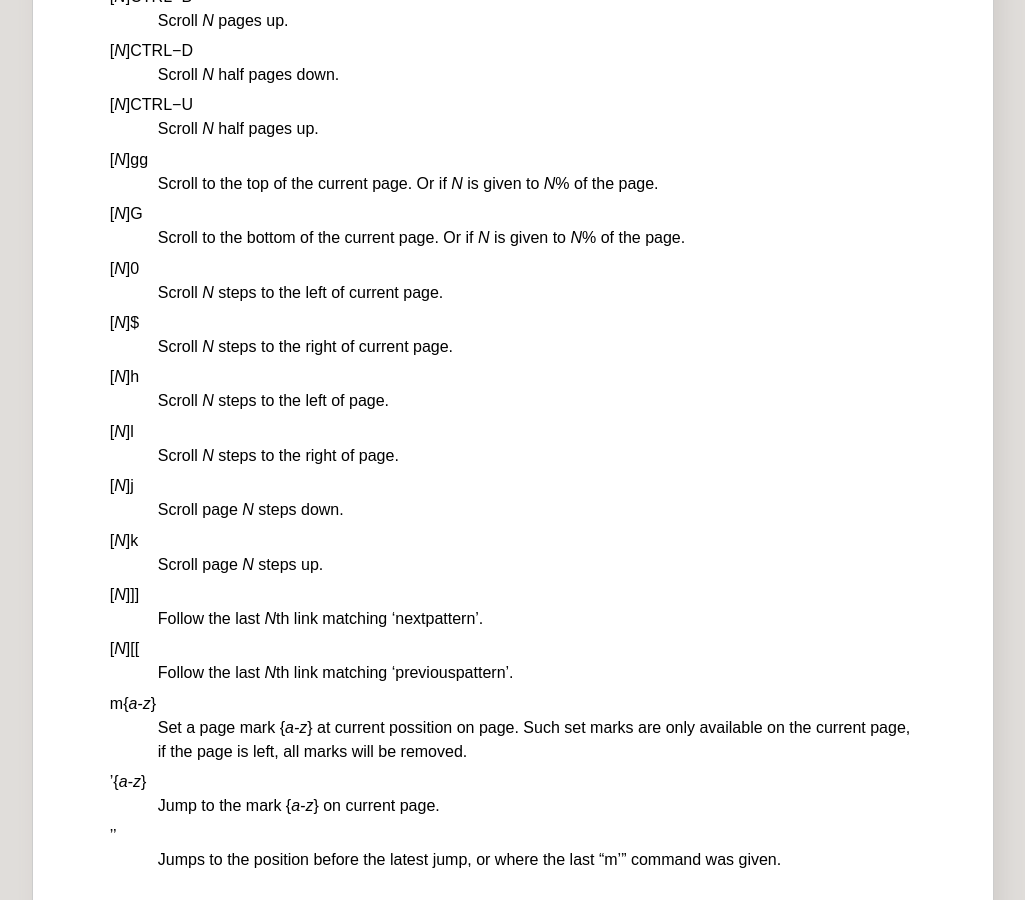
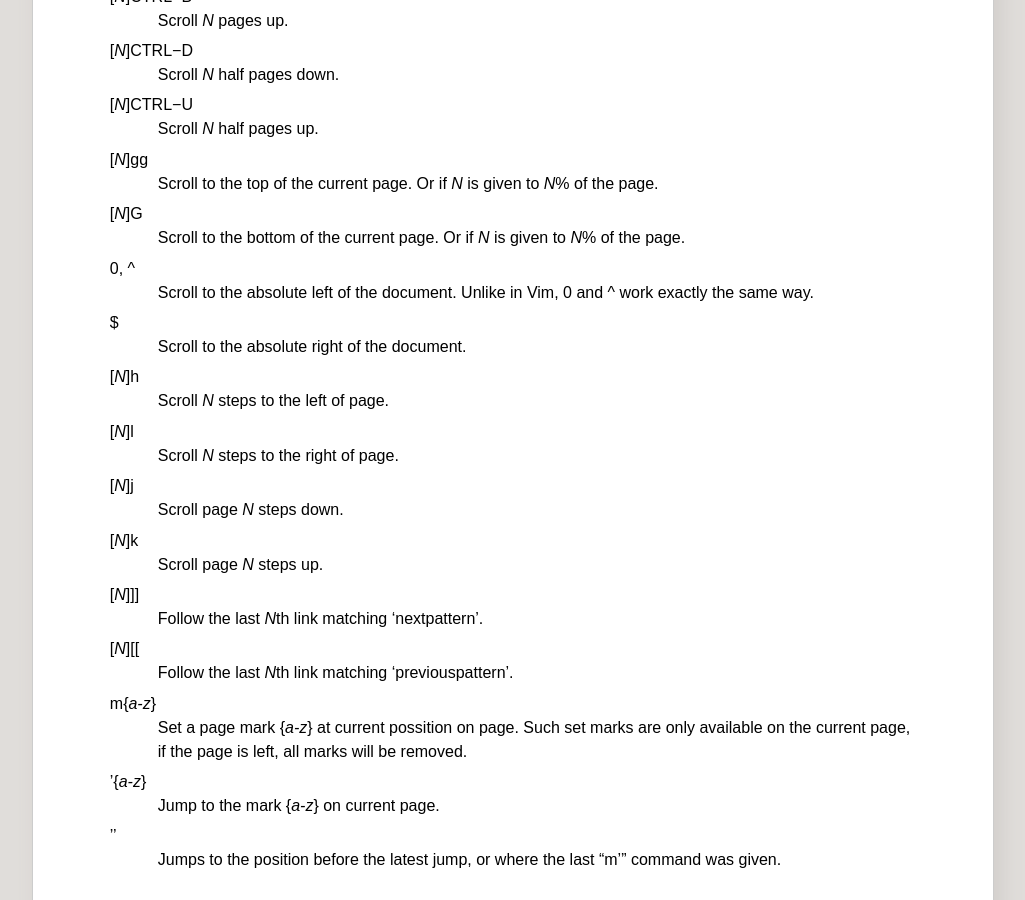
Before and after one commit to fanglingsu/vimb, a Jekyll site: the page built from man.md, in a window 1280 px wide and 900 px high, scrolled down 3806 px. Shown: the whole window, without its empty margins (127-1152 px from the left). Built offline with Jekyll 4.4.1, drawn with Linux system fonts in a browser that asks for light colours.

Commit message:
Fixed counts for 0, ^ and $ commands.

```diff
--- a/man.md
+++ b/man.md
@@ -221,11 +221,12 @@ CTRL−C
 : Scroll to the bottom of the current page. Or if *N* is given to *N*% of the
   page.
 
-[*N*]0
-: Scroll *N* steps to the left of current page.
+0, ^
+: Scroll to the absolute left of the document. Unlike in Vim, 0 and ^ work
+  exactly the same way.
 
-[*N*]$
-: Scroll *N* steps to the right of current page.
+$
+: Scroll to the absolute right of the document.
 
 [*N*]h
 : Scroll *N* steps to the left of page.
```
